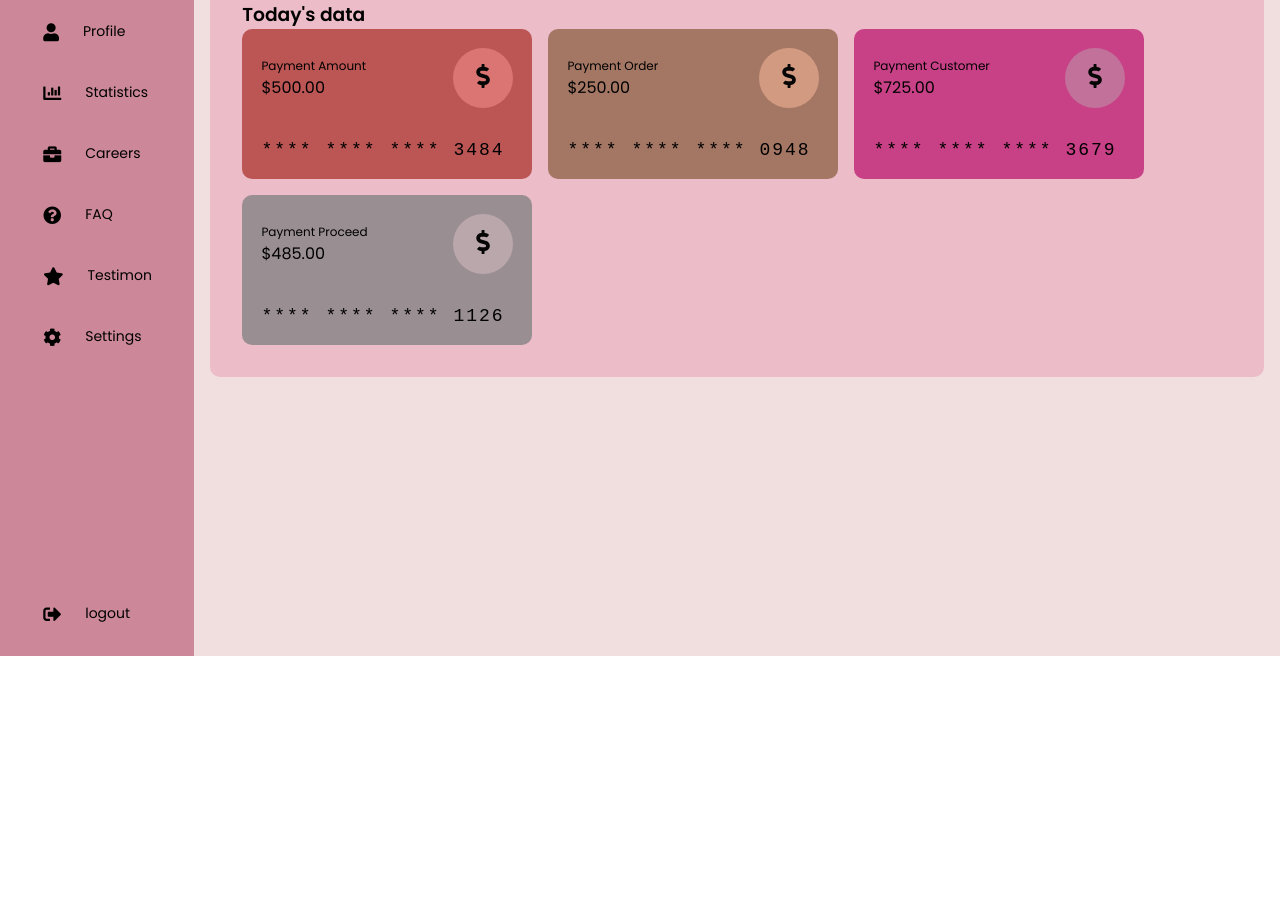
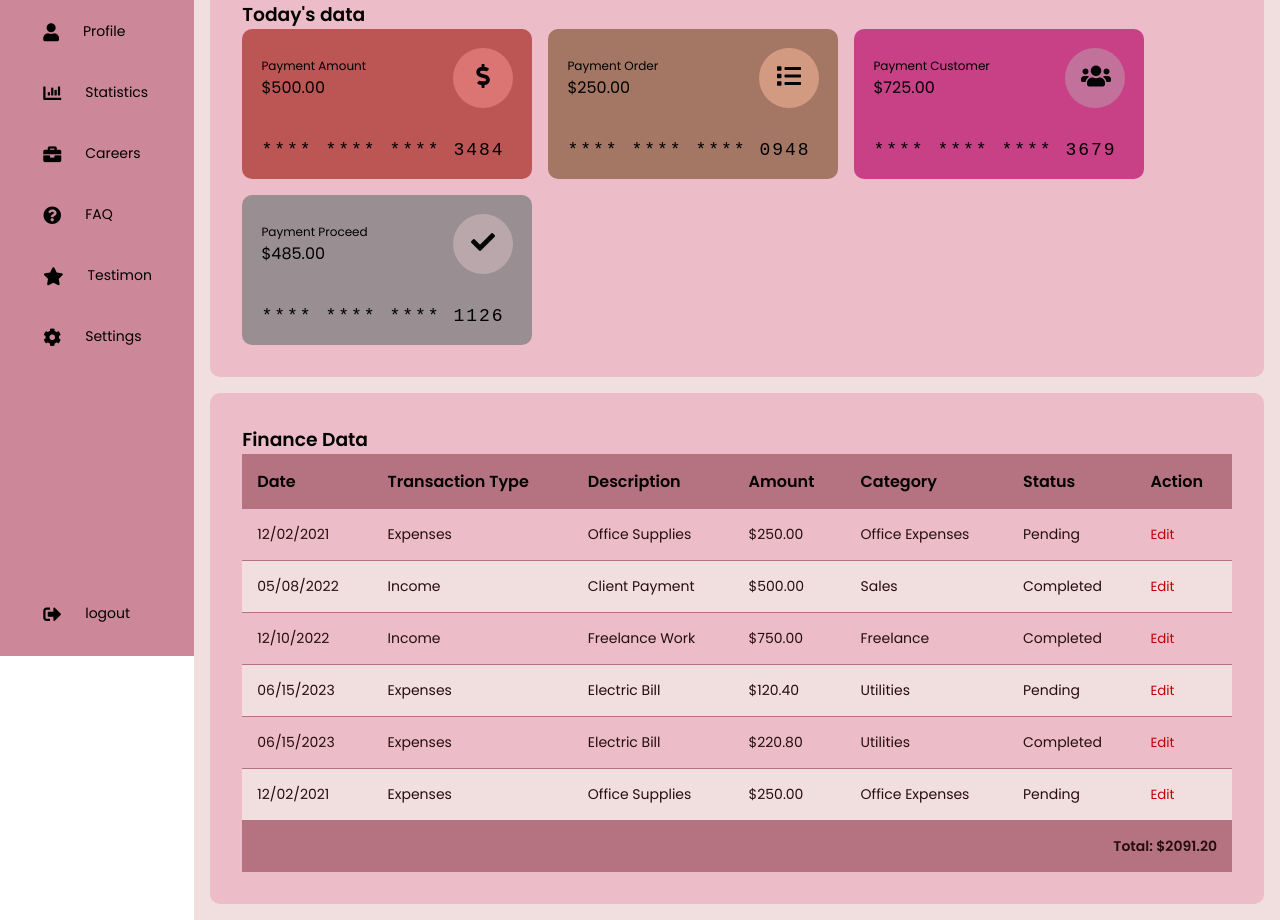
Before and after one commit to angie-0407/Dashboard---Angie, a plain HTML site: page index.html in a window 1280 px wide. Shown: the part 144-1064 px from the top of the page. Before the commit the page ends 800 px from the top, so only its background shows below. Drawn offline with Linux system fonts and the light colour scheme.

Commit message:
Finance Data Table

```diff
--- a/index.html
+++ b/index.html
@@ -97,7 +97,7 @@
                             <span class="title"> Payment Order</span>
                             <span class="amount value">$250.00</span>
                         </div>
-                        <i class="fas fa-dollar-sign icon light-mochaMousse"></i>
+                        <i class="fas fa-list icon light-mochaMousse"></i>
                     </div>
                     <span class="card-detail">**** **** **** 0948</span>
                 </div>
@@ -108,7 +108,7 @@
                             <span class="title"> Payment Customer</span>
                             <span class="amount value">$725.00</span>
                         </div>
-                        <i class="fas fa-dollar-sign icon light-smitten"></i>
+                        <i class="fas fa-users icon light-smitten"></i>
                     </div>
                     <span class="card-detail">**** **** **** 3679</span>
                 </div>
@@ -119,11 +119,94 @@
                             <span class="title"> Payment Proceed</span>
                             <span class="amount value">$485.00</span>
                         </div>
-                        <i class="fas fa-dollar-sign icon light-ashPink"></i>
+                        <i class="fas fa-solid fa-check icon light-ashPink"></i>
                     </div>
                     <span class="card-detail">**** **** **** 1126</span>
                 </div>
+            </div>
+        </div>
+        <div class="tabular--wrapper">
+            <h3 class="main--title">Finance Data</h3>
+            <div class="table-container">
+                <table>
+                    <thead>
+                        <tr>
+                            <th>Date</th>
+                            <th>Transaction Type</th>
+                            <th>Description</th>
+                            <th>Amount</th>
+                            <th>Category</th>
+                            <th>Status</th>
+                            <th>Action</th>
+                        </tr>
+                    </thead>
+                    <tbody>
+                        <tr>
+                            <td>12/02/2021</td>
+                            <td>Expenses</td>
+                            <td>Office Supplies</td>
+                            <td>$250.00</td>
+                            <td>Office Expenses</td>
+                            <td>Pending</td>
+                            <td><button>Edit</button></td>
+                        </tr>
 
+                        <tr>
+                            <td>05/08/2022</td>
+                            <td>Income</td>
+                            <td>Client Payment</td>
+                            <td>$500.00</td>
+                            <td>Sales</td>
+                            <td>Completed</td>
+                            <td><button>Edit</button></td>
+                        </tr>
+
+                        <tr>
+                            <td>12/10/2022</td>
+                            <td>Income</td>
+                            <td>Freelance Work</td>
+                            <td>$750.00</td>
+                            <td>Freelance</td>
+                            <td>Completed</td>
+                            <td><button>Edit</button></td>
+                        </tr>
+
+                        <tr>
+                            <td>06/15/2023</td>
+                            <td>Expenses</td>
+                            <td>Electric Bill</td>
+                            <td>$120.40</td>
+                            <td>Utilities</td>
+                            <td>Pending</td>
+                            <td><button>Edit</button></td>
+                        </tr>
+
+                        <tr>
+                            <td>06/15/2023</td>
+                            <td>Expenses</td>
+                            <td>Electric Bill</td>
+                            <td>$220.80</td>
+                            <td>Utilities</td>
+                            <td>Completed</td>
+                            <td><button>Edit</button></td>
+                        </tr>
+
+                        <tr>
+                            <td>12/02/2021</td>
+                            <td>Expenses</td>
+                            <td>Office Supplies</td>
+                            <td>$250.00</td>
+                            <td>Office Expenses</td>
+                            <td>Pending</td>
+                            <td><button>Edit</button></td>
+                        </tr>
+                    </tbody>
+                    <tfoot>
+                        <tr>
+                            <td colspan="7">Total:  $2091.20</td>
+                        </tr>
+                    </tfoot>
+                </table>
             </div>
         </div>
     </div>
--- a/styles.css
+++ b/styles.css
@@ -209,3 +209,49 @@ body {
 .light-ashPink{
     background: #b9a7ac;
 }
+.tabular--wrapper{
+    background: rgb(236, 188, 200);
+    margin-top: 1rem;
+    border-radius: 10px;
+    padding: 2rem;
+}
+.table-container{
+    width: 100%;
+}
+table{
+    width: 100%;
+    border-collapse: collapse;
+}
+thead{
+    background: #b57281;
+    color: #000000;
+}
+th{
+    padding: 15px;
+    text-align: left;
+}
+tbody tr{
+    border-bottom: 1px solid #b57281;
+}
+td{
+    padding: 15px;
+    font-size: 14px;
+    color: #250e0d;
+}
+tr:nth-child(even){
+    background: #f1dede;
+}
+tfoot{
+    background: #b57281;
+    font-size: 20px;
+    font-weight: bold;
+    text-align: right;
+}
+tfoot td{
+    padding: 15px;
+}
+.table-container button{
+    color: rgb(187, 1, 1);
+    background: none;
+    cursor: pointer;
+}
```
